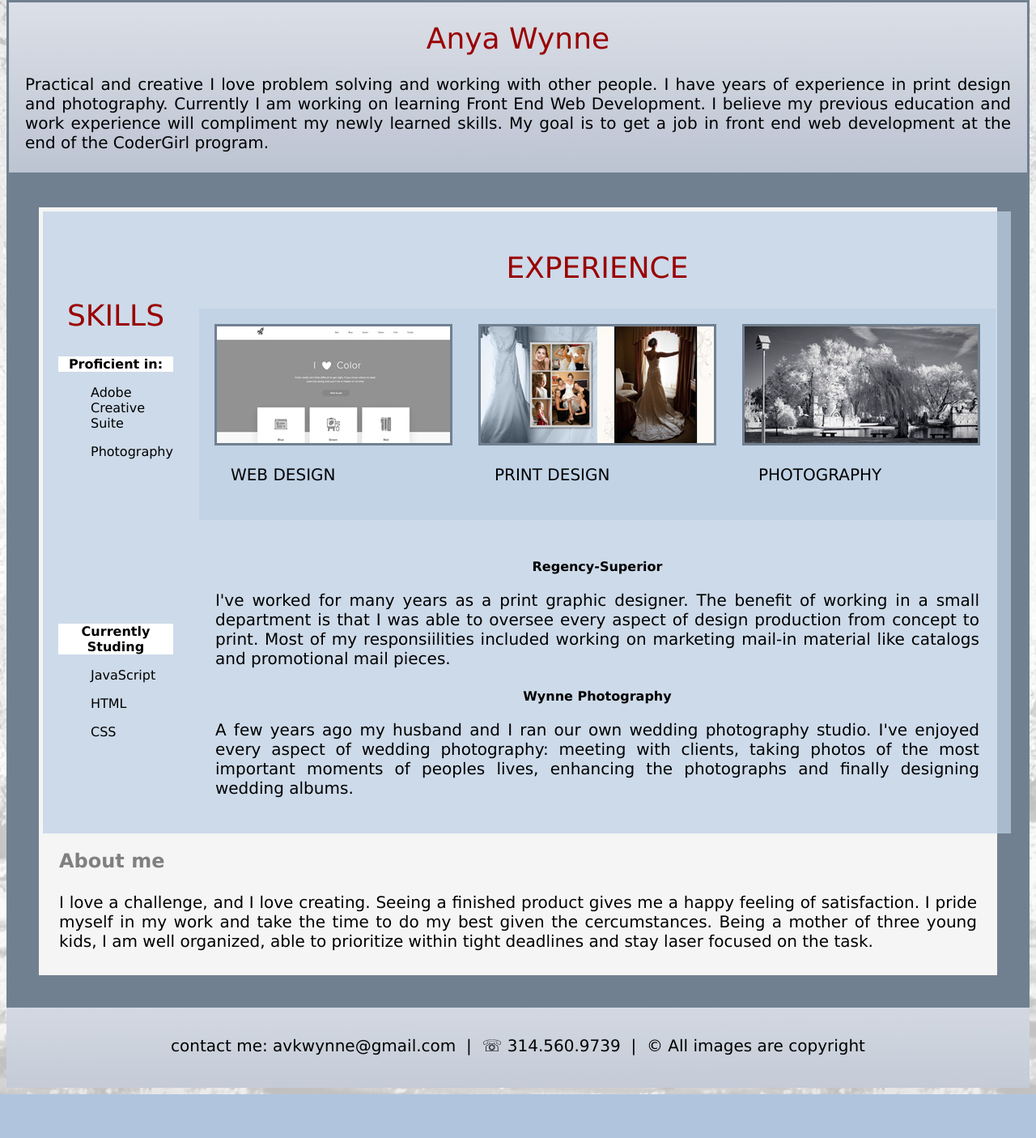
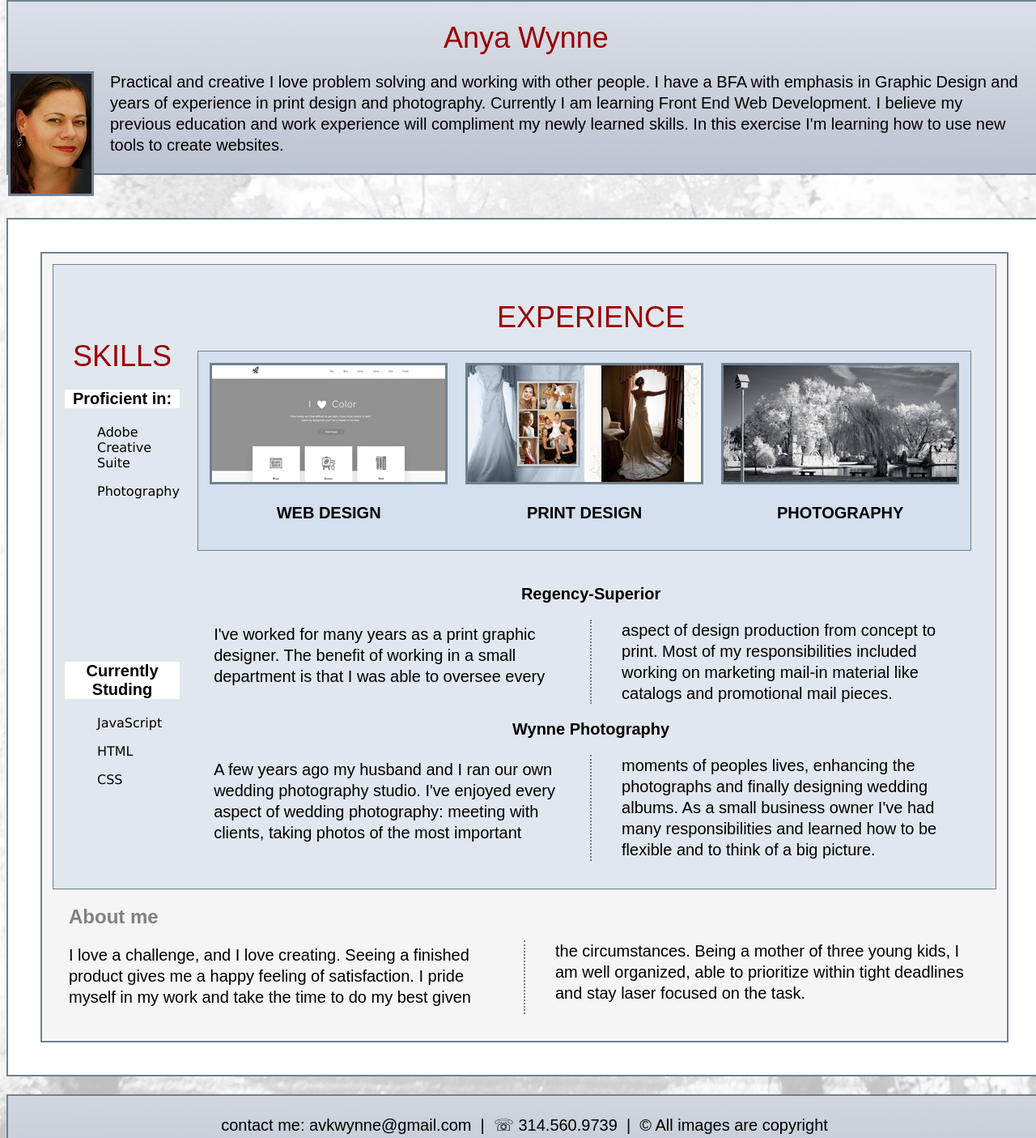
Before and after one commit to AnyaWynne/html-me-something, a plain HTML site: page index.html in a window 1280 px wide. Shown: the part 8-1413 px from the top of the page at 81% size. Before the commit the page ends 1359 px from the top, so only its background shows below. Drawn offline with Linux system fonts and the light colour scheme.

Commit message:
This is not final.  This is my second draft

```diff
--- a/index.html
+++ b/index.html
@@ -6,15 +6,23 @@
         <link rel="stylesheet" type= "text/css" href="styles.css">
     </head>
     <body>
-        <div id="wrap">
-
             <header> <h1>Anya Wynne</h1>
-                <p> Practical and creative I love problem solving and working with other people.
-                    I have years of experience in print design and photography.
-                    Currently I am working on learning Front End Web Development.
-                I believe my previous education and work experience will compliment my newly learned skills.
-            My goal is to get a job in front end web development at the end of the CoderGirl program.</p>
+                <div id="wrap">
+                    <div id="image">
+                        <img src="images/Anya-Portrait-small-2.jpg">
+                    </div>
+                    <!-- <div id="two-column"> -->
+                    <p>
+                    Practical and creative I love problem solving and working with other people.
+                     I have a BFA with emphasis in Graphic Design and years of experience in print design and
+                    photography. Currently I am learning Front End Web Development. I believe my previous
+                    education and work experience will compliment my newly learned skills.  In this exercise
+                    I'm learning how to use new tools to create websites.
+        </p>
+    <!-- </div> -->
             </header>
+            <p> <br> </p>
+            <div id="wrap">
 <main>
         <article>
                 <table>
@@ -31,15 +39,15 @@
                          <table>
                              <td>
                                 <img src="images/webpage-10x5-4.jpg">
-                                 <p>WEB DESIGN</p>
+                                 <h3>WEB DESIGN</h3>
                              </td>
                              <td>
                                 <img src="images/weddingAlbum2-small3.jpg">
-                                 <p>PRINT DESIGN</p>
+                                 <h3>PRINT DESIGN</h3>
                              </td>
                              <td>
                                 <img src="images/photo4.jpg">
-                                 <p>PHOTOGRAPHY</p>
+                                 <h3>PHOTOGRAPHY</h3>
                              </td>
                          </table>
                      </td>
@@ -53,36 +61,45 @@
                         </td>
                         <td>
                             <h3>Regency-Superior</h3>
-                         <p>I've worked for many years as a print graphic designer.
-                             The benefit of working in a small department is that I was
-                             able to oversee every aspect of design production from concept to
-                             print.  Most of my responsiilities included working on marketing mail&#8209in
-                             material like catalogs and promotional mail pieces.
+                            <div id="two-column">
+                         <p>I've worked for many years as a print graphic designer. The benefit of working
+                             in a small department is that I was able to oversee every aspect of design
+                             production from concept to print. Most of my responsibilities included working
+                             on marketing mail‑in material like catalogs and promotional mail pieces.
                          </p>
+                        </div>
                          <h3>Wynne Photography
                          </h3>
-                         <p>A few years ago my husband and I ran our own wedding photography studio. I've enjoyed every aspect of
-                             wedding photography: meeting with clients, taking photos of the most important moments of peoples
-                             lives, enhancing the photographs and finally designing wedding albums.
+                         <div id="two-column">
+                         <p>A few years ago my husband and I ran our own wedding photography studio.
+                             I've enjoyed every aspect of wedding photography: meeting with clients,
+                             taking photos of the most important moments of peoples lives, enhancing
+                             the photographs and finally designing wedding albums.  As a small business
+                             owner I've had many responsibilities and learned how to be flexible and
+                             to think of a big picture.
                          </p>
+                        </div>
                         </td>
                     </tr>
                 </table>
 <h2> About me</h2>
-<p>I love a challenge, and I love creating.  Seeing a finished product gives me a
-happy feeling of satisfaction.  I pride myself in my work and take the time to do
-my best given the cercumstances. Being a mother of three young kids, I am well
-organized, able to prioritize within tight deadlines and stay laser focused on the task.
+<div id="two-column">
+<p>I love a challenge, and I love creating. Seeing a finished product gives
+    me a happy feeling of satisfaction. I pride myself in my work and take
+    the time to do my best given the circumstances. Being a mother of three
+    young kids, I am well organized, able to prioritize within tight deadlines
+    and stay laser focused on the task.
 </p>
+</div>
 
         </article>
 
     </main>
 
-
+       <p> </p>
 
         <footer>
-            <p class="centertext" class="tab">
+            <p class="centertext">
                 contact me: avkwynne@gmail.com      &nbsp;|      &nbsp;&#9743 314.560.9739      &nbsp;|
                       &nbsp;&copy All images are copyright
             </p>
--- a/styles.css
+++ b/styles.css
@@ -2,73 +2,102 @@
 #wrap {
     max-width: 1300px;
     margin: 0 auto;
+}
+
+#image{
+    float: left;
+    margin-right: 20px;
+    margin-bottom: 12px;
 }
 .white-background {
     background-color: white;
 }
 
 .centertext {
+    margin-top: 22px;
     text-align: center;
 }
 
+#two-column {
+    column-count: 2;
+    column-gap: 36px;
+    column-rule: solid;
+    column-rule-width: 2px;
+    column-rule-color: slategray;
+    column-rule-style: dotted;
+    margin-bottom: 20px;
+    line-height: 1.5;
+}
+
 main {
+    border: slategrey;
+    border-width: 2px;
+    border-style: solid;
     max-width: fit-content;
-    background-color:slategrey;
+    background-color:white;
     padding: 40px;
 }
 
 article {
+    border: slategrey;
+    border-width: 2px;
+    border-style: solid;
     background-color: whitesmoke;
-    padding: 5px;
+    padding: 13px;
 }
 
 h1 {
-font-family: Verdana, Geneva, Tahoma, sans-serif;
+font-family: Arial, Helvetica, sans-serif;
 color: #990000;
 font-size: 36px;
 font-weight: normal;
+margin-bottom: 20px;
 }
 h2 {
-    font-family: Verdana, Geneva, Tahoma, sans-serif;
+    font-family: Arial, Helvetica, sans-serif;
     color: gray;
     margin-top: 20px;
-    margin-bottom: 25px;
+    margin-bottom: 15px;
+    margin-left: 20px;
+    margin-right: 22px;
+}
+h3 {
+    font-family: Arial, Helvetica, sans-serif;
+    font-size: 20px;
+}
+p {
+    text-align: left;
+    font-family: Arial, Helvetica, sans-serif;
+    font-size: 20px;
+    margin-top: 5px;
+    margin-bottom: 22px;
     margin-left: 20px;
     margin-right: 20px;
-}
-h3 {
-    font-family: Verdana, Geneva, Tahoma, sans-serif;
-    font-size: medium;
-}
-p {
-    text-align: justify;
-    font-family: Verdana, Geneva, Tahoma, sans-serif;
-    font-size: 20px;
-    margin-top: 20px;
-    margin-bottom: 25px;
-    margin-left: 20px;
-    margin-right: 20px;
+    line-height: 1.3;
+
 }
 ol {text-align: left;
     font-family: Verdana, Geneva, Tahoma, sans-serif;}
 header {
+    width: 100%;
     text-align: center;
     background-color: lightsteelblue;
-    color:black;
+    /* color:black; */
     font-weight: normal;
     font-size: 30px;
     background-image: url("images/gradient.jpg");
     background-position: center;
     border: slategrey;
-    border-width: 3px;
+    border-width: 2px;
     border-style: solid;
 }
 td, th {
-    padding: 15px;
+    padding: 10px;
 }
 table {
-    border-width: 3px;
-    background-color: #bed0e5b9;
+    padding-bottom: 20px;
+    border: 1px solid slategray;
+    background-color: #bed0e562;
     padding: 2px;
     text-align: center;
 }
@@ -76,16 +105,20 @@ img {
     border: 3px solid slategray;
 }
 body {
+    width: 100%;
     background-image: url("images/background-body2.jpg");
     /* background-repeat: no-repeat; */
-    background-size: contain;
+    /* background-size: contain; */
 background-color:lightsteelblue;
 background-position: center;
 }
 
 footer {
-    padding: 15px;
+    padding: 1px;
     background-color: lightskyblue;
     background-image: url(images/gradient.jpg);
     background-position: center;
+    border: slategrey;
+    border-width: 2px;
+    border-style: solid;
 }
```
